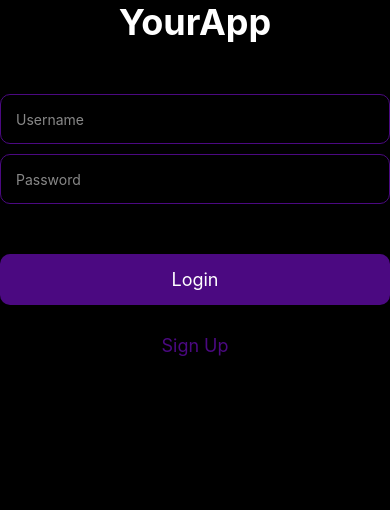
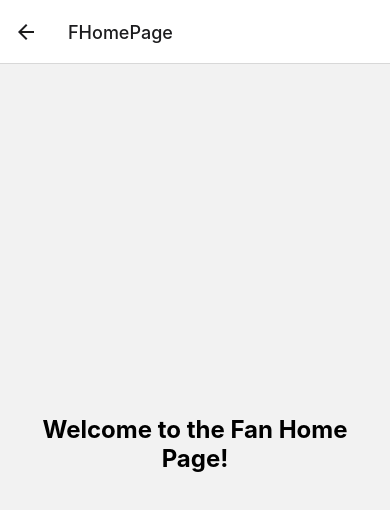
Before and after one commit to theisaachendo/DayOnes, a React Native app: screen /FanStack in a window 390 px wide. Shown: the top 510 px of the page. Built offline with nearby package versions, Linux system fonts and the light colour scheme.

Commit message:
Artist home page updated

```diff
--- a/App.tsx
+++ b/App.tsx
@@ -6,6 +6,8 @@ import LoginPage from './screens/LoginPage';
 import RegArtistPage from './screens/artist/RegArtistPage';
 import RegFanPage from './screens/fan/RegFanPage';
 import RegisterOptionPage from './screens/RegisterOptionPage'; // Import the registration option page
+import ArtistStack from './navigation/ArtistStack'; // Import the Artist stack
+import FanStack from './navigation/FanStack'; // Import the Fan stack
 
 const Stack = createStackNavigator();
 
@@ -38,6 +40,16 @@ const App = () => {
           component={RegFanPage}
           options={{ headerShown: false }}
         />
+        <Stack.Screen
+          name="ArtistStack"
+          component={ArtistStack}
+          options={{ headerShown: false }}
+        />
+        <Stack.Screen
+          name="FanStack"
+          component={FanStack}
+          options={{ headerShown: false }}
+        />
       </Stack.Navigator>
     </NavigationContainer>
   );
--- a/navigation/ArtistStack.js
+++ b/navigation/ArtistStack.js
@@ -2,8 +2,7 @@
 
 import React from 'react';
 import { createStackNavigator } from '@react-navigation/stack';
-import HHomePage from '../screens/artist/HHomePage'; // Placeholder for Artist's Home Page
-// Import other artist-specific screens here
+import HHomePage from '../screens/artist/HHomePage'; // Artist's Home Page
 
 const Stack = createStackNavigator();
 
--- a/navigation/FanStack.js
+++ b/navigation/FanStack.js
@@ -2,8 +2,7 @@
 
 import React from 'react';
 import { createStackNavigator } from '@react-navigation/stack';
-import FHomePage from '../screens/fan/FHomePage'; // Placeholder for Fan's Home Page
-// Import other fan-specific screens here
+import FHomePage from '../screens/fan/FHomePage'; // Fan's Home Page
 
 const Stack = createStackNavigator();
 
--- a/package.json
+++ b/package.json
@@ -10,6 +10,7 @@
     "test": "jest"
   },
   "dependencies": {
+    "@ptomasroos/react-native-multi-slider": "^2.2.2",
     "@react-native-community/masked-view": "^0.1.11",
     "@react-navigation/bottom-tabs": "^6.6.1",
     "@react-navigation/native": "^6.1.18",
@@ -20,13 +21,17 @@
     "react-native-elements": "^3.4.3",
     "react-native-geolocation-service": "^5.3.1",
     "react-native-gesture-handler": "^2.18.1",
+    "react-native-image-picker": "^7.1.2",
+    "react-native-maps": "^1.18.0",
     "react-native-paper": "^5.12.5",
     "react-native-reanimated": "^3.15.0",
     "react-native-safe-area-context": "^4.10.8",
     "react-native-screens": "^3.34.0",
     "react-native-splash-screen": "^3.3.0",
     "react-native-sqlite-storage": "^6.0.1",
+    "react-native-vector-icons": "^10.1.0",
     "react-native-websocket": "^1.0.2",
+    "react-navigation-bottom-tabs": "^1.0.2",
     "redux-logger": "^3.0.6"
   },
   "devDependencies": {
--- a/screens/LoginPage.js
+++ b/screens/LoginPage.js
@@ -31,8 +31,14 @@ const LoginScreen = () => {
 
       if (response.status === 200) {
         Alert.alert('Login Successful', `Welcome, ${result.profile.fullName || username}!`);
-        // Navigate to the appropriate screen, possibly passing user data
-        navigation.navigate('HomePage', { profile: result.profile });
+        // Navigate to the appropriate stack based on the user's role
+        if (result.profile.role === 'artist') {
+          navigation.navigate('ArtistStack');
+        } else if (result.profile.role === 'fan') {
+          navigation.navigate('FanStack');
+        } else {
+          Alert.alert('Login Error', 'Unrecognized user role.');
+        }
       } else if (response.status === 401) {
         Alert.alert('Login Failed', 'Invalid username or password.');
       } else if (response.status === 404) {
--- /dev/null
+++ b/screens/artist/HHomePage.js
@@ -0,0 +1,170 @@
+import React, { useState } from 'react';
+import { View, Text, TouchableOpacity, StyleSheet } from 'react-native';
+import Icon from 'react-native-vector-icons/FontAwesome';
+import Slider from '@ptomasroos/react-native-multi-slider';  // Importing the multi-slider package
+import { launchCamera, launchImageLibrary } from 'react-native-image-picker';
+
+const HHomePage = () => {
+  const [sliderValue, setSliderValue] = useState([50]);
+
+  const takePicture = () => {
+    launchCamera(
+      {
+        mediaType: 'photo',
+        saveToPhotos: true,
+      },
+      (response) => {
+        if (response.didCancel) {
+          Alert.alert('Cancelled', 'User cancelled camera picker');
+        } else if (response.errorCode) {
+          Alert.alert('Error', response.errorMessage);
+        } else {
+          console.log(response.uri);
+          // Handle navigation to the photo review page
+        }
+      }
+    );
+  };
+
+  const uploadPicture = () => {
+    launchImageLibrary(
+      {
+        mediaType: 'photo',
+      },
+      (response) => {
+        if (response.didCancel) {
+          Alert.alert('Cancelled', 'User cancelled image picker');
+        } else if (response.errorCode) {
+          Alert.alert('Error', response.errorMessage);
+        } else {
+          console.log(response.uri);
+          // Handle navigation to the photo review page
+        }
+      }
+    );
+  };
+
+  return (
+    <View style={styles.container}>
+      <View style={styles.header}>
+        <Text style={styles.title}>Autographs & Invites</Text>
+      </View>
+
+      <View style={styles.pictureContainer}>
+        <TouchableOpacity style={styles.pictureButton} onPress={takePicture}>
+          <Icon name="camera" size={30} color="#FFFFFF" style={styles.icon} />
+          <Text style={styles.buttonText}>Click Selfie</Text>
+        </TouchableOpacity>
+        <TouchableOpacity style={styles.pictureButton} onPress={uploadPicture}>
+          <Icon name="picture-o" size={30} color="#FFFFFF" style={styles.icon} />
+          <Text style={styles.buttonText}>Upload Pic</Text>
+        </TouchableOpacity>
+      </View>
+
+      <Text style={styles.sliderLabel}>Adjust Value:</Text>
+      <Slider
+        values={sliderValue}
+        sliderLength={300}
+        onValuesChange={(value) => setSliderValue(value)}
+        min={0}
+        max={100}
+        selectedStyle={styles.sliderSelectedStyle}
+        unselectedStyle={styles.sliderUnselectedStyle}
+        trackStyle={styles.sliderTrackStyle}
+        markerStyle={styles.sliderMarkerStyle}
+      />
+      <Text style={styles.sliderValue}>Value: {sliderValue[0]}</Text>
+
+      <TouchableOpacity style={styles.sendButton}>
+        <Text style={styles.sendButtonText}>Send</Text>
+      </TouchableOpacity>
+    </View>
+  );
+};
+
+const styles = StyleSheet.create({
+  container: {
+    flex: 1,
+    backgroundColor: '#000', // DefaultBlack background
+    padding: 20,
+  },
+  header: {
+    marginBottom: 20,
+  },
+  title: {
+    fontSize: 24,
+    fontWeight: 'bold',
+    color: '#fff',
+    textAlign: 'center',
+  },
+  pictureContainer: {
+    flexDirection: 'row',
+    justifyContent: 'space-between',
+    marginBottom: 30,
+  },
+  pictureButton: {
+    width: 162,
+    height: 115,
+    backgroundColor: '#123544',
+    borderColor: '#00FFFF', // DefaultCyan equivalent
+    borderWidth: 1,
+    borderRadius: 20,
+    alignItems: 'center',
+    justifyContent: 'center',
+  },
+  icon: {
+    marginBottom: 10,
+  },
+  buttonText: {
+    color: '#FFFFFF',
+    fontSize: 20,
+    fontWeight: 'bold',
+    textAlign: 'center',
+  },
+  sliderLabel: {
+    fontSize: 18,
+    color: '#fff',
+    marginBottom: 10,
+    textAlign: 'center',
+  },
+  sliderSelectedStyle: {
+    backgroundColor: '#7B1FA2', // Updated color to make it more vibrant
+    borderRadius: 8,
+  },
+  sliderUnselectedStyle: {
+    backgroundColor: '#333', // Darker unselected portion for contrast
+    borderRadius: 8,
+  },
+  sliderTrackStyle: {
+    height: 10,
+    borderRadius: 10,
+    backgroundColor: '#444', // Add a background color to the track for better visibility
+  },
+  sliderMarkerStyle: {
+    height: 25,
+    width: 25,
+    borderRadius: 12.5,
+    backgroundColor: '#7B1FA2', // Consistent color for the marker
+    borderWidth: 2,
+    borderColor: '#fff', // White border for better visibility
+  },
+  sliderValue: {
+    fontSize: 18,
+    color: '#fff',
+    marginTop: 10,
+    textAlign: 'center',
+  },
+  sendButton: {
+    backgroundColor: '#7B1FA2', // DefaultPurple equivalent
+    padding: 15,
+    borderRadius: 10,
+    alignItems: 'center',
+    marginTop: 20,
+  },
+  sendButtonText: {
+    color: '#fff',
+    fontSize: 18,
+  },
+});
+
+export default HHomePage;
--- /dev/null
+++ b/screens/fan/FHomePage.js
@@ -0,0 +1,28 @@
+import React from 'react';
+import { View, Text, Button, StyleSheet } from 'react-native';
+
+const FHomePage = () => {
+  return (
+    <View style={styles.container}>
+      <Text style={styles.welcomeText}>Welcome to the Fan Home Page!</Text>
+      {/* Add any additional components or content for the Fan Home Page here */}
+    </View>
+  );
+};
+
+const styles = StyleSheet.create({
+  container: {
+    flex: 1,
+    justifyContent: 'center',
+    alignItems: 'center',
+    padding: 20,
+  },
+  welcomeText: {
+    fontSize: 24,
+    fontWeight: 'bold',
+    textAlign: 'center',
+    marginBottom: 20,
+  },
+});
+
+export default FHomePage;
```
Also changed, not shown: 1 other file (tests, documents, lock files or other folders).
